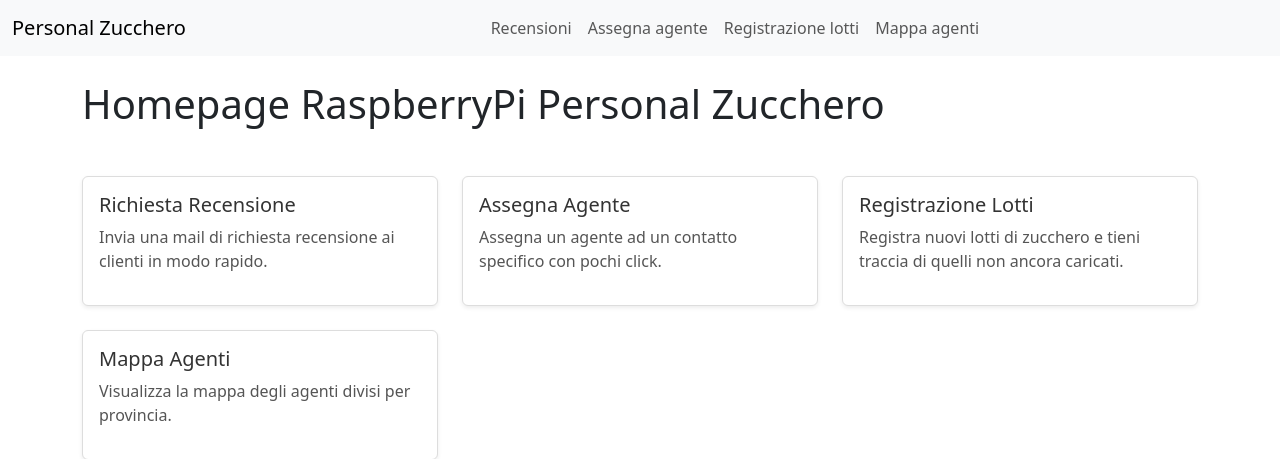
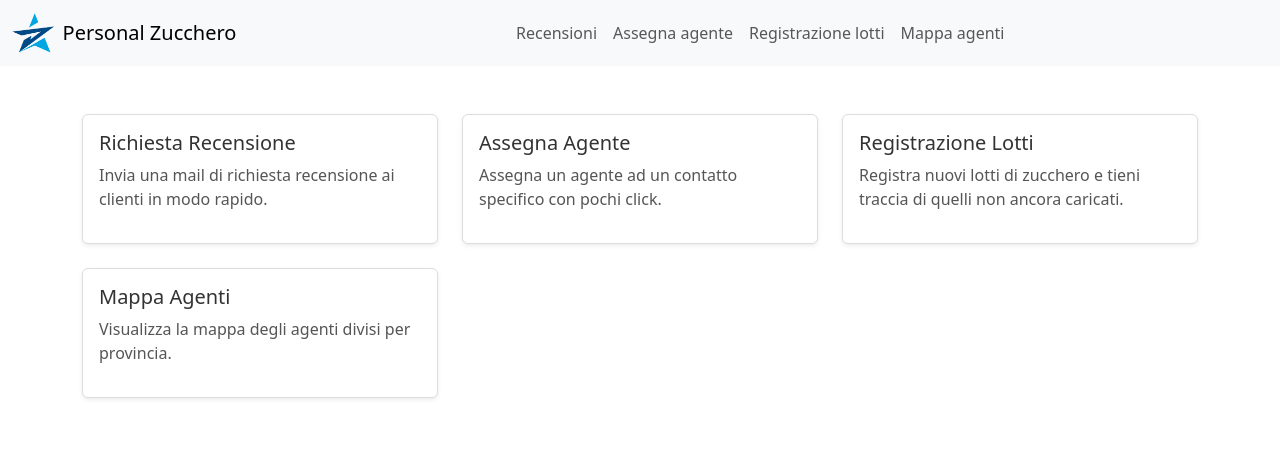
Before and after one commit to Nicolas-Personal-Zucchero/PZ-Web-Dashboard, a Flask app: page / in a window 1280 px wide. Shown: the top 459 px of the page. Run offline with Flask 3, Linux system fonts and the light colour scheme.

Commit message:
added icon in navbar and remove title in homepage

```diff
--- a/app/templates/base.html
+++ b/app/templates/base.html
@@ -11,7 +11,10 @@
 <body>
     <nav class="navbar navbar-expand-lg navbar-light bg-light mb-4">
         <div class="container-fluid">
-            <a class="navbar-brand" href="{{ url_for('home') }}">Personal Zucchero</a>
+            <a class="navbar-brand d-flex align-items-center" href="{{ url_for('home') }}">
+                <img src="{{ url_for('static', filename='favicon.png') }}" alt="Logo" height="40" class="me-2">
+                <span>Personal Zucchero</span>
+            </a>
             <div class="collapse navbar-collapse justify-content-center">
                 <ul class="navbar-nav">
                     <li class="nav-item">
--- a/app/templates/index.html
+++ b/app/templates/index.html
@@ -3,7 +3,7 @@
 {% block title %}Homepage{% endblock %}
 
 {% block content %}
-    <h1 class="mb-4">Homepage RaspberryPi Personal Zucchero</h1>
+    <!-- <h1 class="mb-4">Homepage RaspberryPi Personal Zucchero</h1> -->
 
     <div class="row row-cols-1 row-cols-md-2 row-cols-lg-3 g-4 mt-3">
         <div class="col">
```
